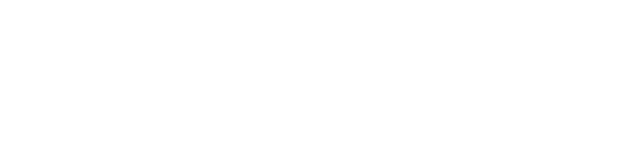
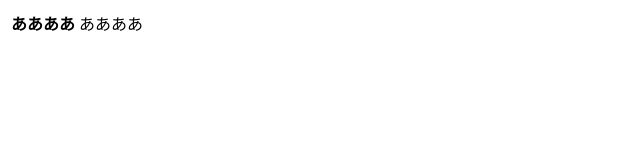
Before and after one commit to takehito-niwa/retest, a plain HTML site: page index.html in a window 1280 px wide. Shown: the whole page, without its empty margins (0-640 px from the left). Drawn offline with Linux system fonts and the light colour scheme.

Commit message:
表の追加

```diff
--- a/index.html
+++ b/index.html
@@ -6,5 +6,11 @@
 </head>
 
 <body>
+<table>
+	<tr>
+		<th>ああああ</th>
+		<td>ああああ</td>
+	</tr>
+</table>
 </body>
 </html>
```
